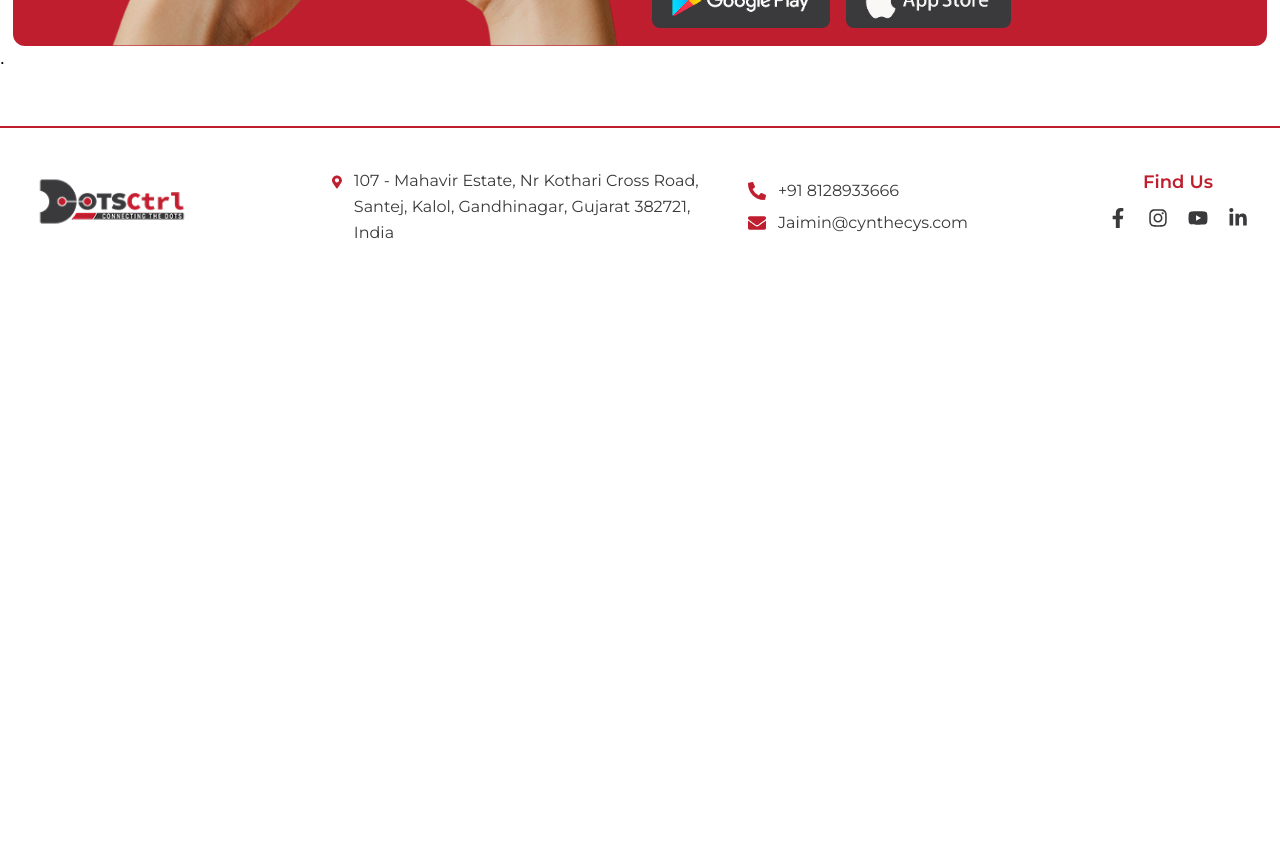
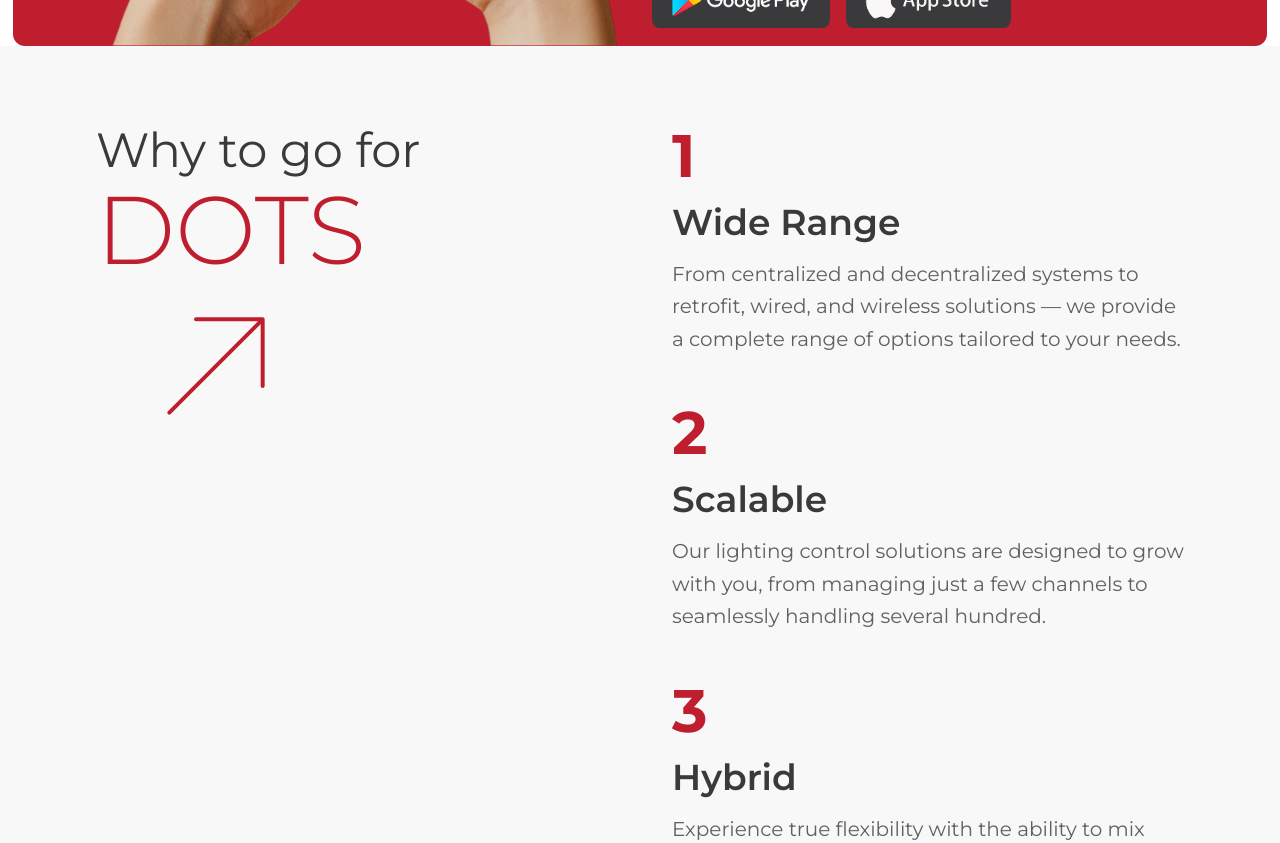
Before and after one commit to cool-dev-bot/DOTS-Ctrl, a Next.js app: page / in a window 1280 px wide. Shown: the part 2200-3043 px from the top of the page. Before the commit the page ends 2486 px from the top, so only its background shows below. Built offline with nearby package versions, Linux system fonts and the light colour scheme.

Commit message:
last section added

```diff
--- a/src/app/globals.css
+++ b/src/app/globals.css
@@ -4,6 +4,7 @@
   --font-inter: "Inter", sans-serif;
   --font-montserrat: "Montserrat", sans-serif;
 }
+
 
 /* Default app font */
 .font-inter {
--- a/src/app/page.tsx
+++ b/src/app/page.tsx
@@ -96,11 +96,113 @@ export default function Home() {
   </div>
 </section>
 
+{/* Fourth Section */}
+{/* Fourth Section */}
+<section className="relative bg-[#f8f8f8] py-20 px-6 md:px-16 lg:px-24 font-montserrat">
+  <div className="flex flex-col md:flex-row items-start justify-between gap-16">
+
+    {/* RIGHT SECTION (comes first on mobile) */}
+    <div className="order-1 md:order-2 md:w-1/2 w-full md:space-y-[6vh]">
+      {/* Sticky on small screen */}
+      <div className="sticky top-16 md:static z-10 bg-[#f8f8f8] text-center py-4 mb-6  md:hidden">
+        <h2 className="text-2xl md:text-4xl lg:text-5xl font-normal text-[#3A3A3C]">
+          Why to go for
+        </h2>
+        <h1 className="text-5xl md:text-7xl lg:text-8xl font-light text-[#BF1E2E] mt-2">
+          DOTS
+        </h1>
+        {/* Arrow - responsive direction */}
+        <div className="text-[#BF1E2E] flex items-center justify-center mt-2 pl-6 md:pl-10">
+          <svg
+            xmlns="http://www.w3.org/2000/svg"
+            fill="none"
+            viewBox="0 0 24 24"
+            strokeWidth={0.6}
+            stroke="#BF1E2E"
+            className="w-20 md:w-28 lg:w-40 h-20 md:h-28 lg:h-40 transform md:rotate-0 rotate-90" // rotates 90deg on small screens
+          >
+            <path strokeLinecap="round" strokeLinejoin="round" d="M5 19L19 5M19 5H9m10 0v10" />
+          </svg>
+        </div>
+      </div>
+
+      {/* Scrollable points */}
+      <div className="space-y-[6vh]">
+        {[
+          {
+            num: "1",
+            title: "Wide Range",
+            text: "From centralized and decentralized systems to retrofit, wired, and wireless solutions — we provide a complete range of options tailored to your needs."
+          },
+          {
+            num: "2",
+            title: "Scalable",
+            text: "Our lighting control solutions are designed to grow with you, from managing just a few channels to seamlessly handling several hundred."
+          },
+          {
+            num: "3",
+            title: "Hybrid",
+            text: "Experience true flexibility with the ability to mix and match wired and wireless products, ensuring compatibility with all load types and wattages."
+          },
+          {
+            num: "4",
+            title: "3rd Party Control",
+            text: "Integrate effortlessly with leading global brands to control DOTSCtrl products. Support for KNX IP interface coming soon."
+          },
+          {
+            num: "5",
+            title: "Service & Warranty",
+            text: "Enjoy peace of mind with a 2-year comprehensive warranty on all GO by DOTSCtrl products, along with extended warranty options. For details, please connect with your dealer."
+          },
+          {
+            num: "6",
+            title: "Make in India",
+            text: "Proudly designed and manufactured in India, each product is built to meet local power requirements and withstand diverse climatic conditions."
+          },
+        ].map((item, index) => (
+          <div key={index} className="space-y-4">
+            <h1 className="text-5xl md:text-6xl font-bold text-[#BF1E2E]">{item.num}</h1>
+            <h2 className="text-2xl md:text-4xl font-semibold text-[#3A3A3C]">{item.title}</h2>
+            <p className="text-[#3A3A3C]/80 leading-relaxed text-lg md:text-xl">
+              {item.text}
+            </p>
+          </div>
+        ))}
+
+        <div className="space-y-4">
+          <img src="/MakeInIndia.png" alt="Logo" className="w-64 md:w-80 mx-auto" />
+        </div>
+      </div>
+    </div>
+
+    {/* LEFT SECTION (sticky for desktop only) */}
+    <div className="order-2 md:order-1 md:w-1/2 w-full md:sticky md:top-24 self-start hidden md:block">
+      <h2 className="text-2xl md:text-4xl lg:text-5xl font-normal text-[#3A3A3C]">
+        Why to go for
+      </h2>
+      <h1 className="text-5xl md:text-7xl lg:text-8xl font-light text-[#BF1E2E] mt-2">
+        DOTS
+      </h1>
+      <div className="text-[#BF1E2E] mt-2 pl-6 md:pl-10">
+        <svg
+          xmlns="http://www.w3.org/2000/svg"
+          fill="none"
+          viewBox="0 0 24 24"
+          strokeWidth={0.6}
+          stroke="#BF1E2E"
+          className="w-20 md:w-28 lg:w-40 h-20 md:h-28 lg:h-40"
+        >
+          <path strokeLinecap="round" strokeLinejoin="round" d="M5 19L19 5M19 5H9m10 0v10" />
+        </svg>
+      </div>
+    </div>
+  </div>
+</section>
 
 
-<div className="bg-white h-[10vh] w-full">
-.
-</div>
+
+
+
 </div>
   </>
   );
```
Also changed, not shown: public/MakeInIndia.png (added).
